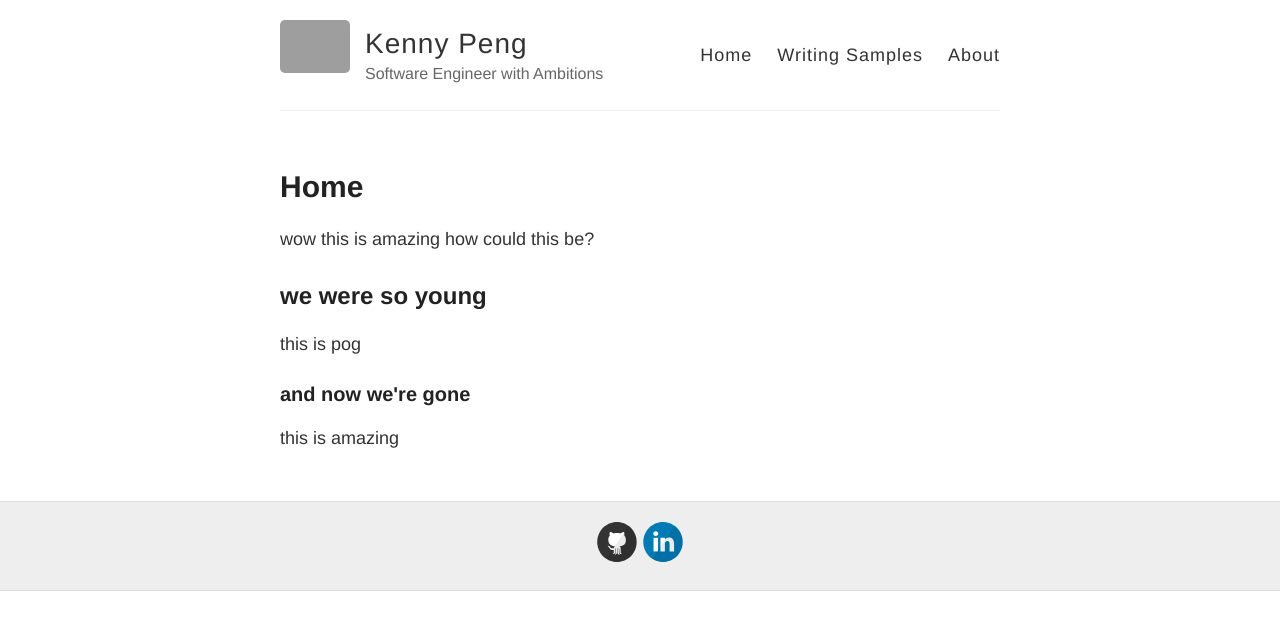
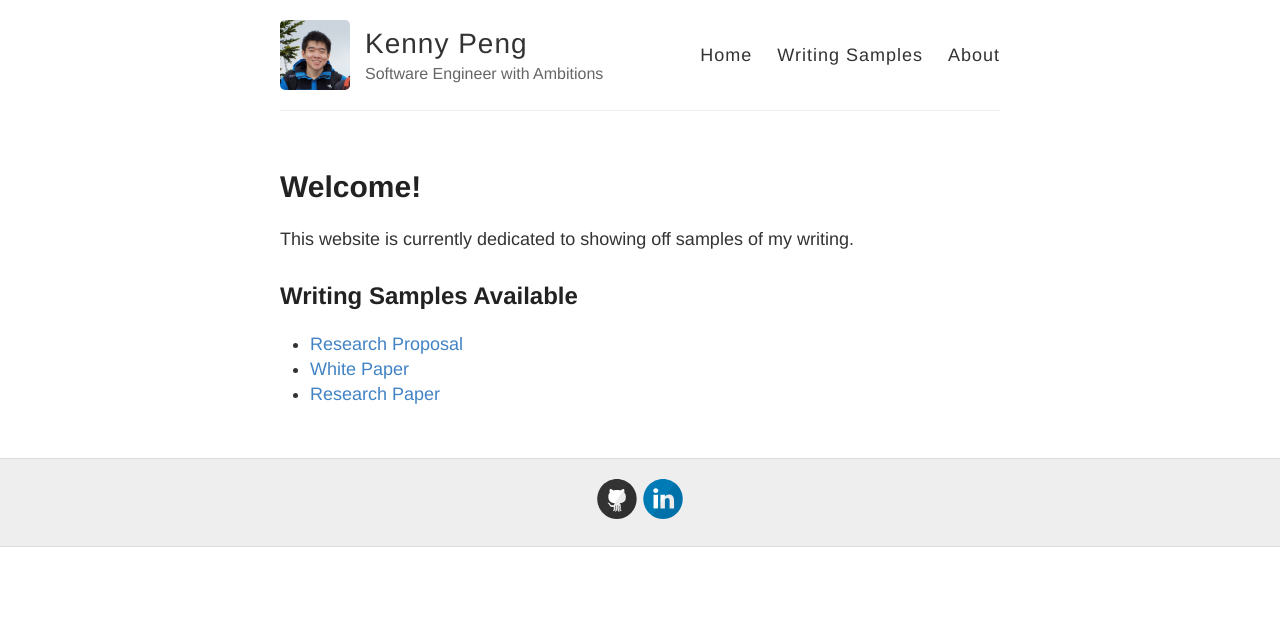
Before and after one commit to Kenny-Peng/Kenny-Peng.github.io, a Jekyll site: the page built from index.html, in a window 1280 px wide. Shown: the top 630 px of the page. Built offline with Jekyll 4.4.1, drawn with Linux system fonts in a browser that asks for light colours; grey boxes are pictures that could not be loaded.

Commit message:
Update home page and natively host profile picture

```diff
--- a/_config.yml
+++ b/_config.yml
@@ -9,7 +9,7 @@ name: Kenny Peng
 description: Software Engineer with Ambitions
 
 # URL of your avatar or profile pic (you could use your GitHub profile pic)
-avatar: https://media-exp1.licdn.com/dms/image/C4D03AQHhmFCaP0Jhow/profile-displayphoto-shrink_200_200/0/1552199013461?e=1625702400&v=beta&t=h4ywzxi1Dg31QwDRBi5qs-kHSsxLLFIMdPmeNMGhtnc
+avatar: "/images/me.png"
 
 #
 # Flags below are optional
--- a/index.html
+++ b/index.html
@@ -1,15 +1,18 @@
 ---
-layout: page
+layout: default
 title: Home
 ---
 
+<H1>Welcome!</H1>
 <p>
-    wow this is amazing how could this be?
-    <h2>
-        we were so young
+    This website is currently dedicated to showing off samples of my writing.
+</p>
 
-    </h2>
-    this is pog
-    <h3>and now we're gone</h3>
-    this is amazing
-</p>
+<H2>Writing Samples Available</H2>
+<ul>
+    {% for post in site.posts %}
+      <li>
+        <a href="{{ post.url }}">{{ post.title }}</a>
+      </li>
+    {% endfor %}
+</ul>
```
Also changed, not shown: images/me.png (added).
